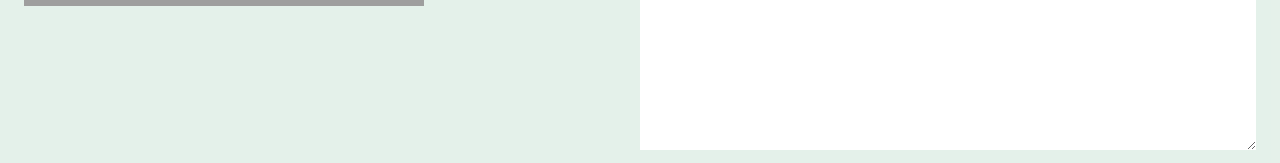
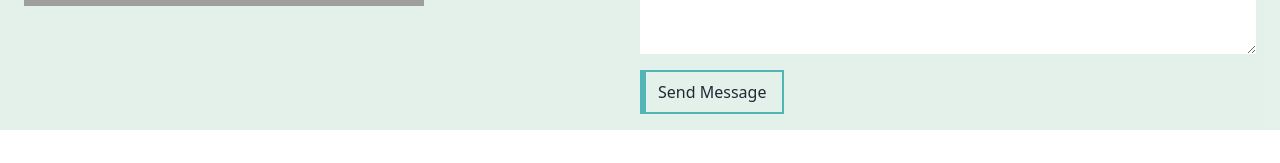
Before and after one commit to 0rakib0/Hospital-Management-Client, a React (Vite) app: page / in a window 1280 px wide. Shown: the part 4085-4248 px from the top of the page. After the commit the page ends 4215 px from the top, so only its background shows below. Built offline with nearby package versions, Linux system fonts and the light colour scheme; grey boxes are pictures that could not be loaded.

Commit message:
contact us section button design

```diff
--- a/src/Pages/Home/ContactUs.jsx
+++ b/src/Pages/Home/ContactUs.jsx
@@ -26,9 +26,9 @@ const ContactUs = () => {
                             <div className="label">
                                 <span className="label-text">Message</span>
                             </div>
-                            <textarea name="" id="" cols="15" rows="10" className="w-full"></textarea>
+                            <textarea name="" id="" cols="15" rows="6" className="w-full"></textarea>
                         </label>
-
+                        <button className="button py-2 px-4 hover:gap-4 mt-4">Send Message</button>
                     </form>
                 </div>
             </div>
```
